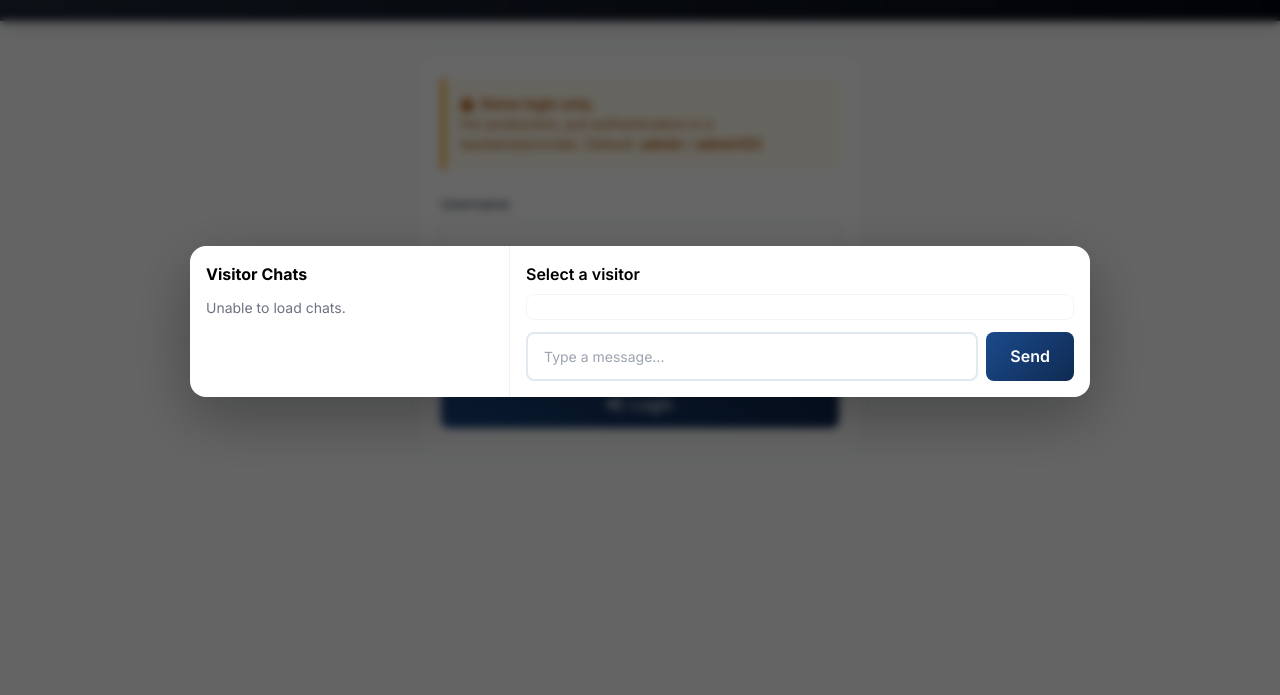
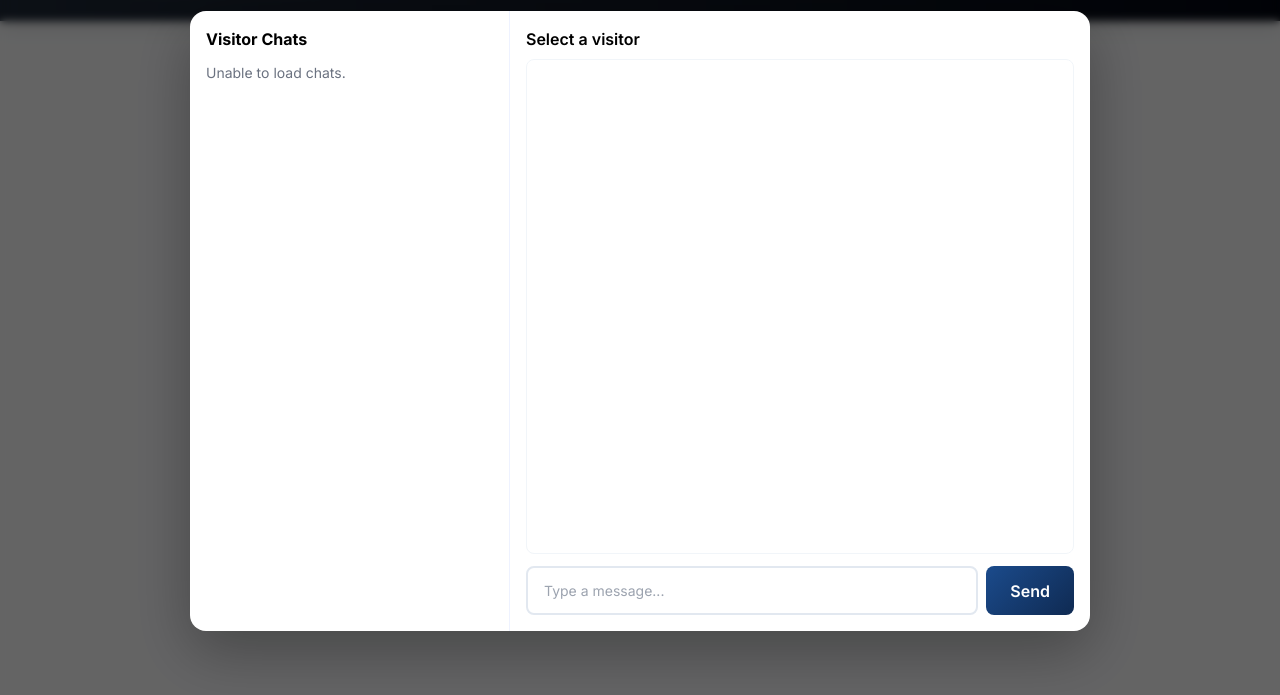
Before and after one commit to Cryptovaultiq/tnarg-admin, a website: page index.html in a window 1280 px wide. Both pictures are taken after a click on the button "Chats". Shown: the part 79-774 px from the top of the page. Drawn offline with nearby package versions, Linux system fonts and the light colour scheme; no server answers.

Commit message:
Include facebook icon and adjust chat layout classes

```diff
--- a/index.html
+++ b/index.html
@@ -31,7 +31,11 @@
         .modal-overlay { position: fixed; inset: 0; background: rgba(0,0,0,0.6); display: none; align-items: center; justify-content: center; z-index: 50; backdrop-filter: blur(4px); }
         .modal-overlay.active { display: flex; }
         .modal-content { background: white; border-radius: 16px; max-width: 700px; width: 90%; max-height: 90vh; overflow-y: auto; box-shadow: 0 20px 60px rgba(0,0,0,0.3); }
-        .status-pending { background: #FEF3C7; color: #92400E; }
+        #adminChatPanel .modal-content { height: min(620px, 90vh); max-height: 90vh; overflow: hidden; }
+        #adminChatPanel .chat-sidebar { min-height: 0; overflow-y: auto; }
+        #adminChatPanel .chat-main { min-width: 0; min-height: 0; }
+        #adminChatPanel #chatWindow { min-height: 0; overflow-y: auto !important; overscroll-behavior: contain; }
+        #adminChatPanel .chat-composer { flex: 0 0 auto; }        .status-pending { background: #FEF3C7; color: #92400E; }
         .status-accepted { background: #D1FAE5; color: #065F46; }
         .status-rejected { background: #FEE2E2; color: #991B1B; }
         .status-under-review { background: #DBEAFE; color: #1E40AF; }
@@ -195,14 +199,14 @@
     <!-- Admin Chat Panel -->
     <div id="adminChatPanel" class="modal-overlay" style="display:none">
         <div class="modal-content" style="max-width:900px; display:flex; gap:0;">
-            <div style="width:320px; border-right:1px solid #eef2ff; padding:16px; overflow:auto;">
+            <div class="chat-sidebar" style="width:320px; border-right:1px solid #eef2ff; padding:16px; overflow:auto;">
                 <h3 class="font-bold mb-3">Visitor Chats</h3>
                 <div id="chatList" class="space-y-2"></div>
             </div>
-            <div style="flex:1; padding:16px; display:flex; flex-direction:column;">
+            <div class="chat-main" style="flex:1; padding:16px; display:flex; flex-direction:column;">
                 <div id="chatWindowHeader" class="mb-2 font-semibold">Select a visitor</div>
                 <div id="chatWindow" style="flex:1; overflow:auto; border:1px solid #f1f5f9; padding:12px; border-radius:8px; background:#fff"></div>
-                <div class="mt-3 flex gap-2">
+                <div class="chat-composer mt-3 flex gap-2">
                     <input id="adminChatInput" class="gov-input flex-1" placeholder="Type a message...">
                     <button id="adminSendBtn" class="gov-btn">Send</button>
                 </div>
```
Also changed, not shown: facebook.png (added).
